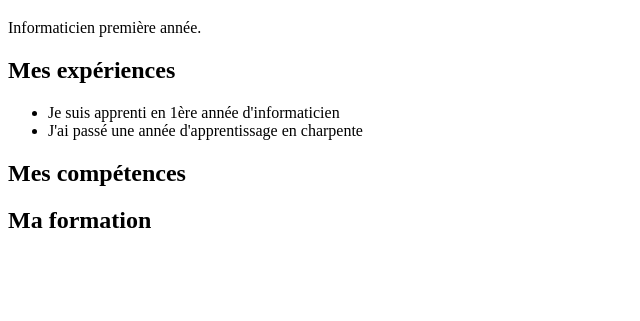
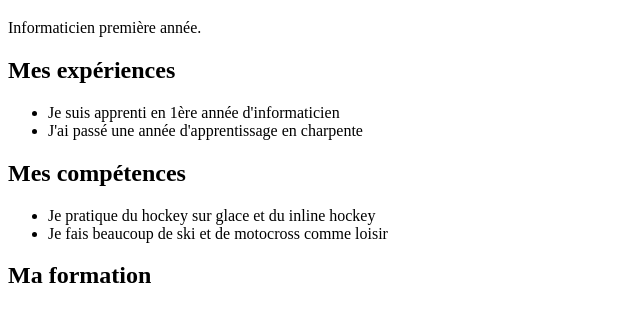
Before and after one commit to divtec-cejef/mon-cv-01-fridluc, a plain HTML site: page index.html in a window 1280 px wide. Shown: the part 131-452 px from the top of the page, without its empty margins (0-640 px from the left). Drawn offline with Linux system fonts and the light colour scheme.

Commit message:
mes compétences

```diff
--- a/index.html
+++ b/index.html
@@ -17,6 +17,9 @@
   <link rel="stylesheet" href="css/main.css">
   -->
 </head>
+
+<body>
+
 <header>
   <nav>
     <ul>
@@ -26,9 +29,7 @@
     </ul>
   </nav>
 </header>
-<body>
 
-<!-- Voici mon magnifique commentaire -->
 <h1>Lucas Fridez</h1>
 <p>Informaticien première année.</p>
 
@@ -37,9 +38,15 @@
   <li>Je suis apprenti en 1ère année d'informaticien</li>
   <li>J'ai passé une année d'apprentissage en charpente</li>
 </ul>
+
 <h2 id="compétences">Mes compétences</h2>
+<ul>
+  <li>Je pratique du hockey sur glace et du inline hockey</li>
+  <li>Je fais beaucoup de ski et de motocross comme loisir</li>
+</ul>
 
 <h2 id="formation">Ma formation</h2>
+
 </body>
 
 </html>
```
